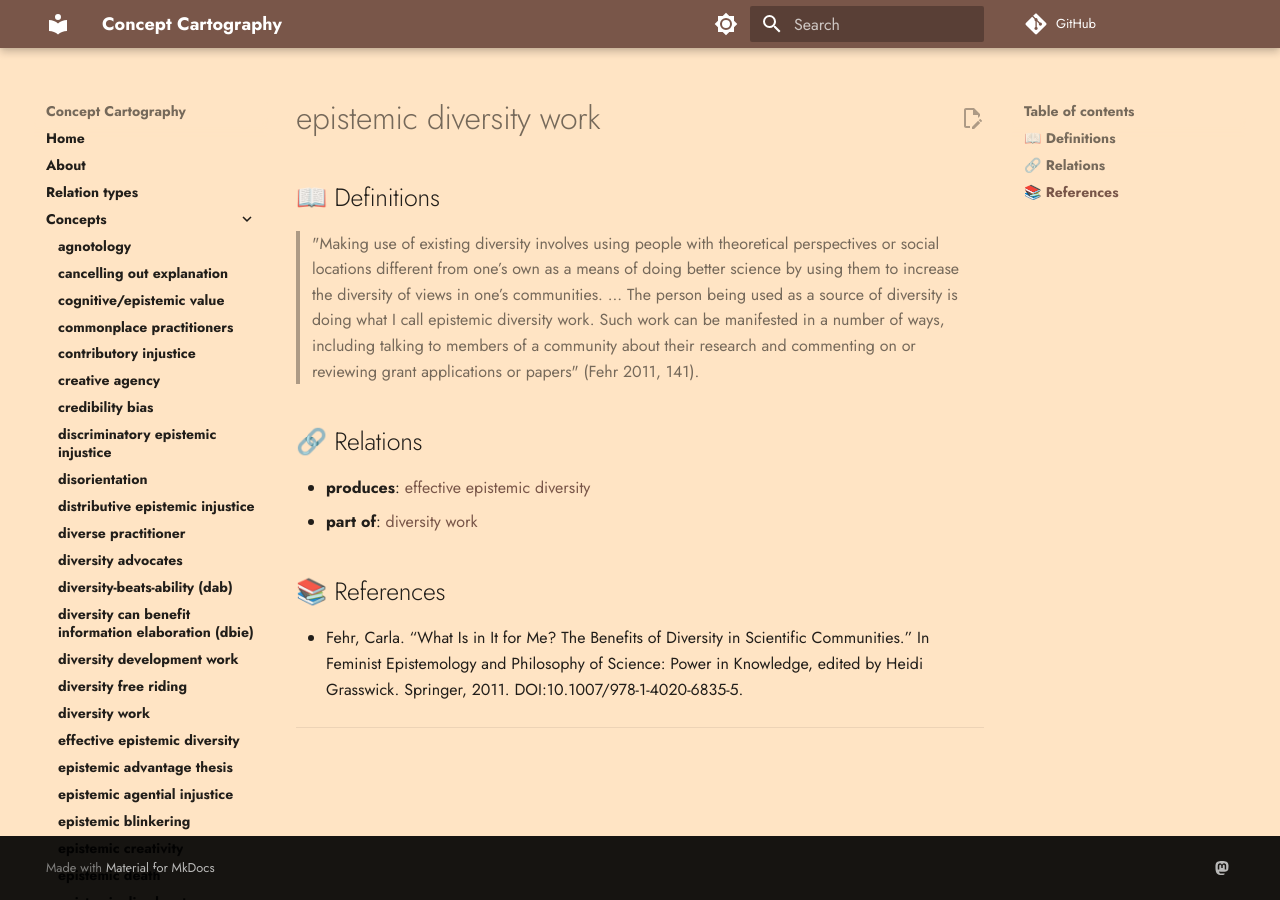
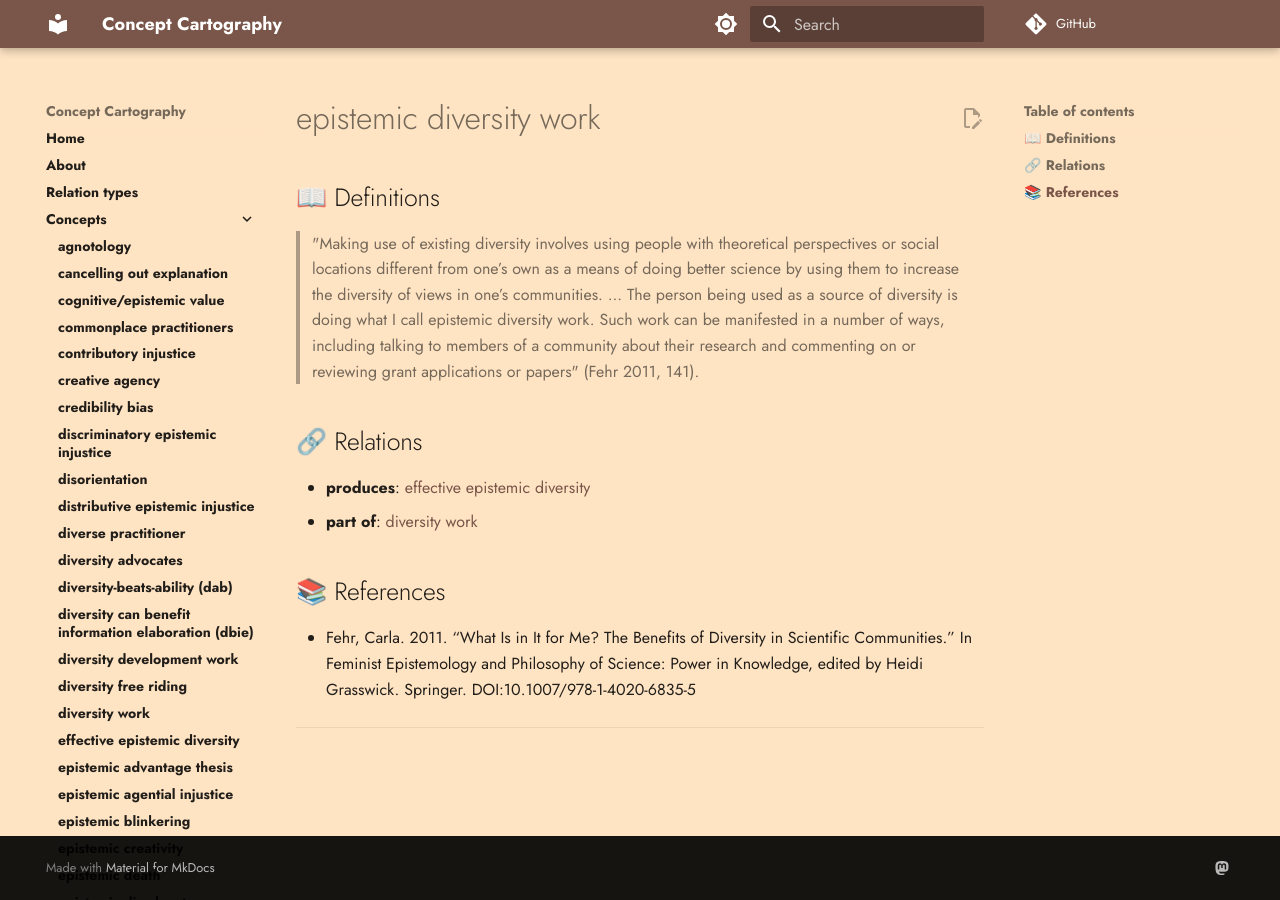
Before and after one commit to conceptcartography/conceptcartography, an MkDocs documentation site: the page built from docs/concepts/epistemic-diversity-work.md, in a window 1280 px wide. Built offline with MkDocs 1.6.1 and Material for MkDocs 9.7.7, drawn with Linux system fonts in a browser that asks for light colours; comment, search, counter and statistics services are not loaded; the version menu is left out.

```diff
--- a/docs/concepts/epistemic-diversity-work.md
+++ b/docs/concepts/epistemic-diversity-work.md
@@ -11,7 +11,7 @@
 
 ## 📚 References
 
-- Fehr, Carla. “What Is in It for Me? The Benefits of Diversity in Scientific Communities.” In Feminist Epistemology and Philosophy of Science: Power in Knowledge, edited by Heidi Grasswick. Springer, 2011. DOI:10.1007/978-1-4020-6835-5.
+- Fehr, Carla. 2011. “What Is in It for Me? The Benefits of Diversity in Scientific Communities.” In Feminist Epistemology and Philosophy of Science: Power in Knowledge, edited by Heidi Grasswick. Springer. DOI:10.1007/978-1-4020-6835-5
 
 ---
 
```
